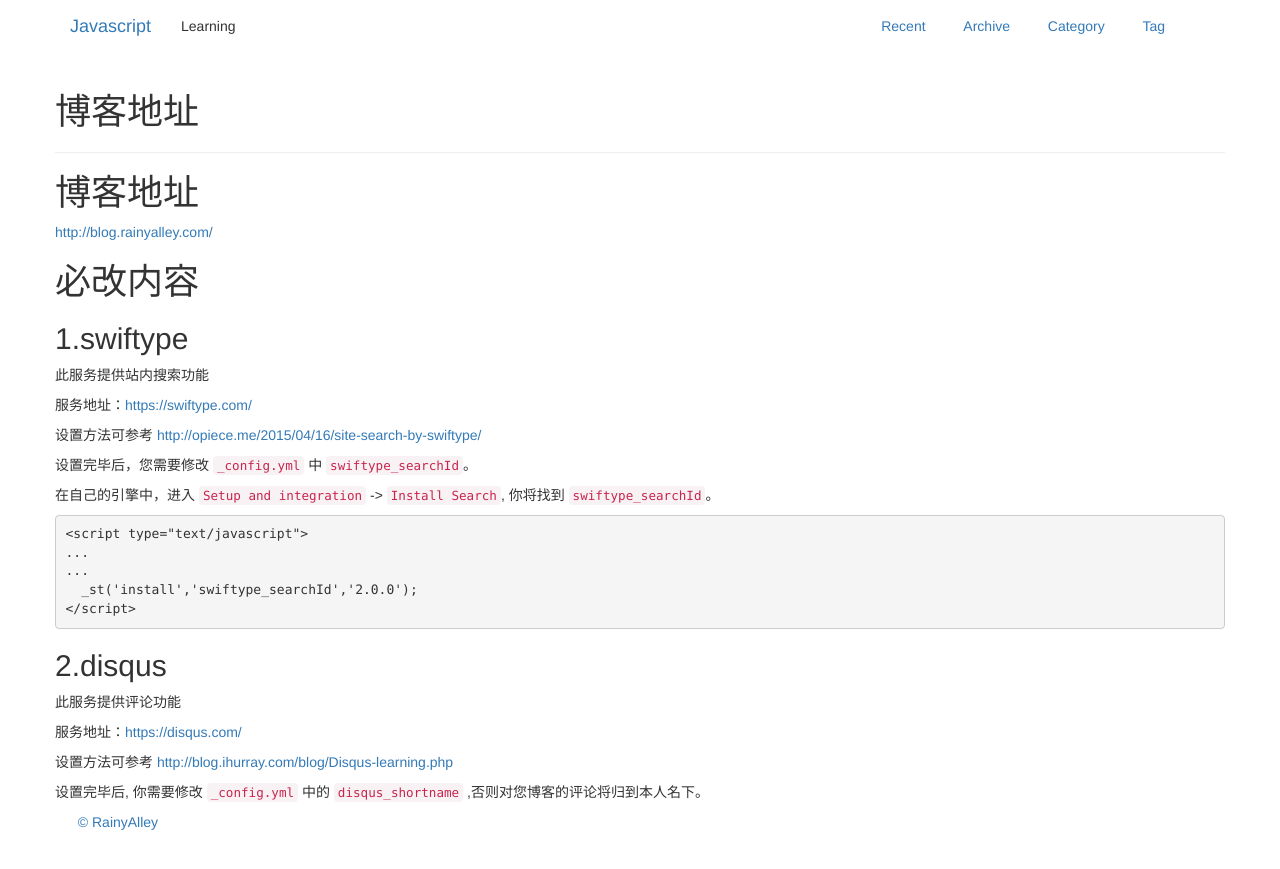
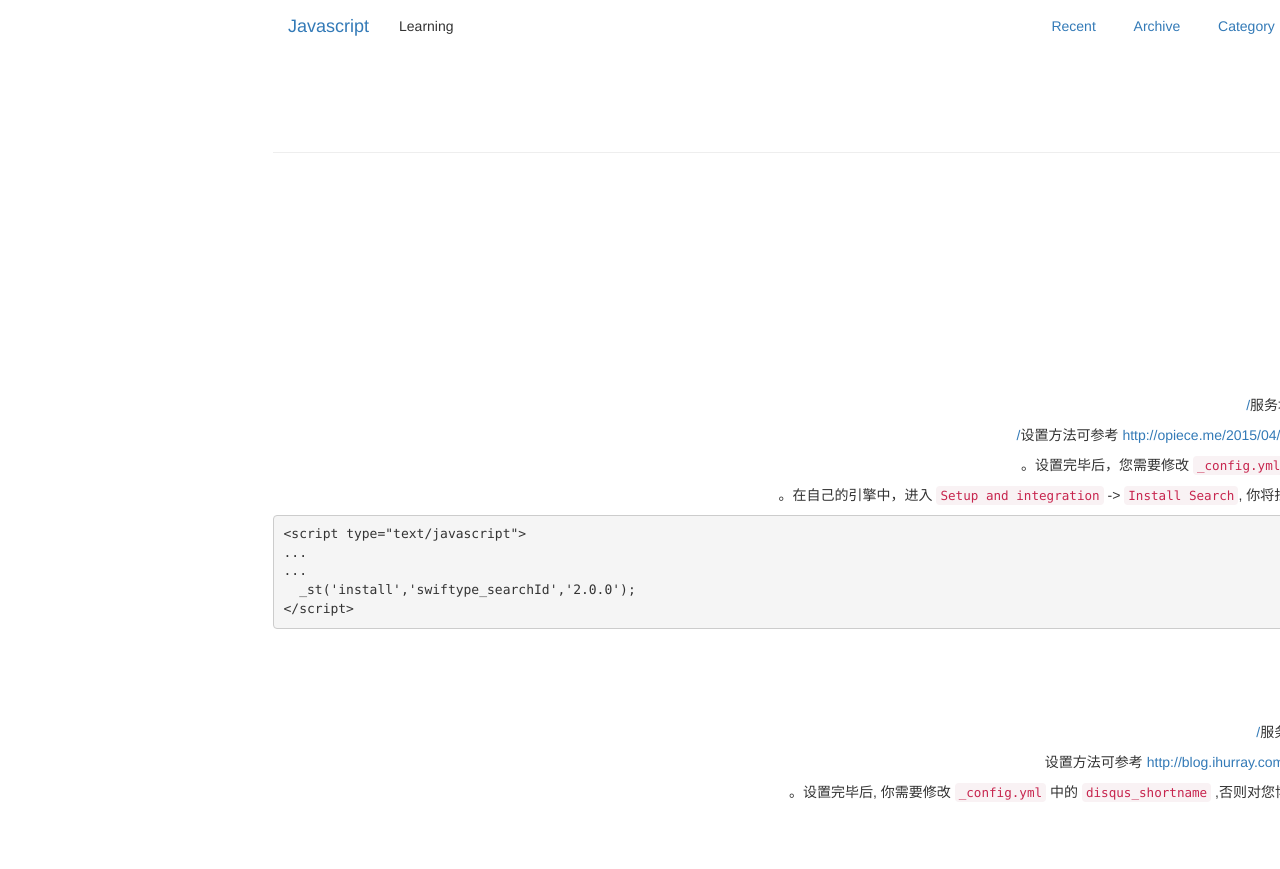
Before and after one commit to rezaduty/js-learn, a Jekyll site: the page built from README_zh_CN.md, in a window 1280 px wide. Shown: the top 869 px of the page. Built offline with Jekyll 4.4.1, drawn with Linux system fonts in a browser that asks for light colours; nearby versions of some CDN libraries; our own code applies the rules of GitHub Pages for plain Markdown files; comment, search, counter and statistics services are not loaded; a style sheet for code colours, icons or effects is not loaded.

Commit message:
fixed: all

```diff
--- a/_includes/head.html
+++ b/_includes/head.html
@@ -15,5 +15,14 @@
     <link rel="stylesheet" type="text/css" href="{{ 'static/css/style.css/' }}" />
     {% for style in page.styles %}<link rel="stylesheet" type="text/css" href="{{ 'static/css/' | append: style | prepend: site.baseurl | prepend: site.url}}" />
     {%endfor%}
+<style type="text/css">
+    body{
+        direction: rtl;
+    }
 
+    pre{
+        direction: ltr;
+    }
+
+</style>
 </head>
```
